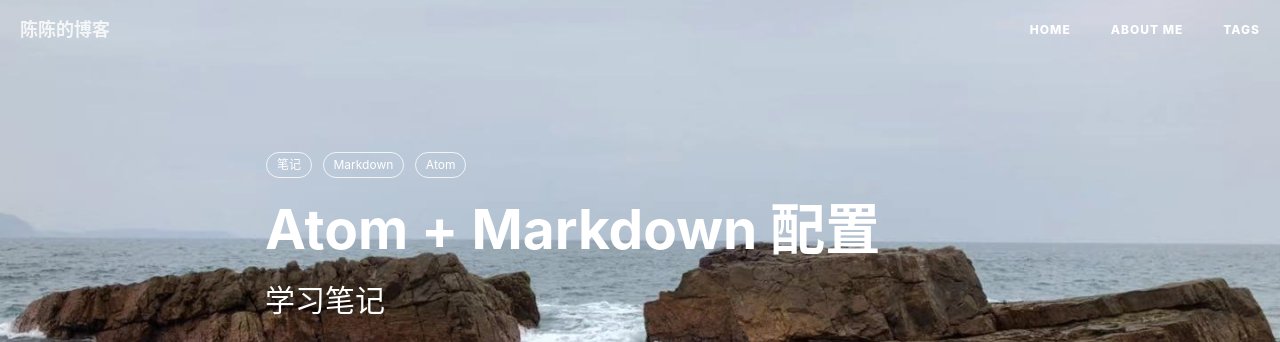
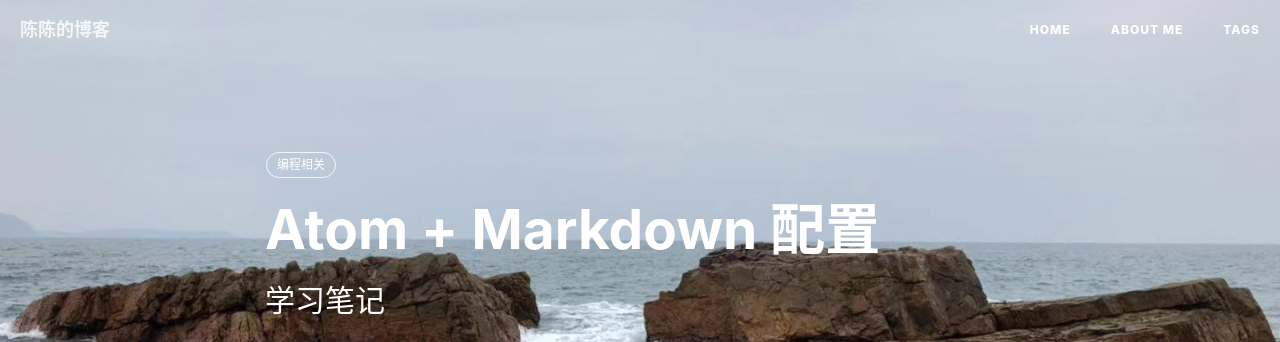
Before and after one commit to chensong212/chensong212.github.io, a Jekyll site: the page built from _posts/2020-11-24-atom-markdown.md, in a window 1280 px wide. Shown: the top 342 px of the page. Built offline with Jekyll 4.4.1, drawn with Linux system fonts in a browser that asks for light colours; nearby versions of some CDN libraries; comment, search, counter and statistics services are not loaded.

Commit message:
Update 2020-11-24-atom-markdown.md

```diff
--- a/_posts/2020-11-24-atom-markdown.md
+++ b/_posts/2020-11-24-atom-markdown.md
@@ -7,9 +7,7 @@ author:     陈陈
 header-img:
 catalog: true
 tags:
-    - 笔记
-    - Markdown
-    - Atom
+    - 编程相关
 
 ---
 Markdown是一种纯文本格式的标记语言。它通过简单的标记语法，使得普通文本内容具有一定的格式。
```
